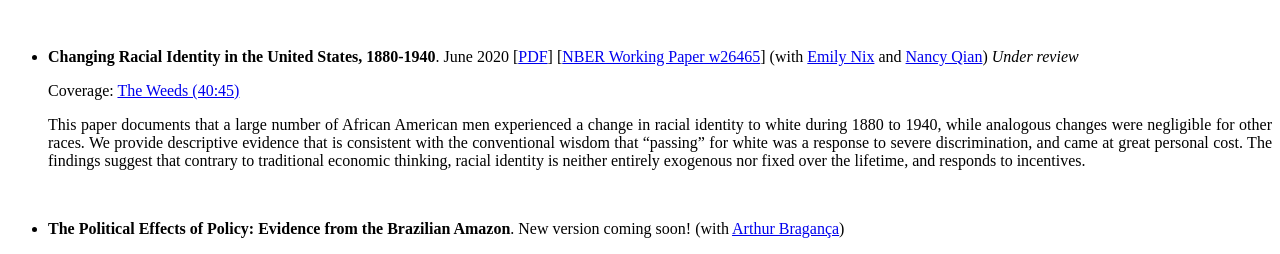
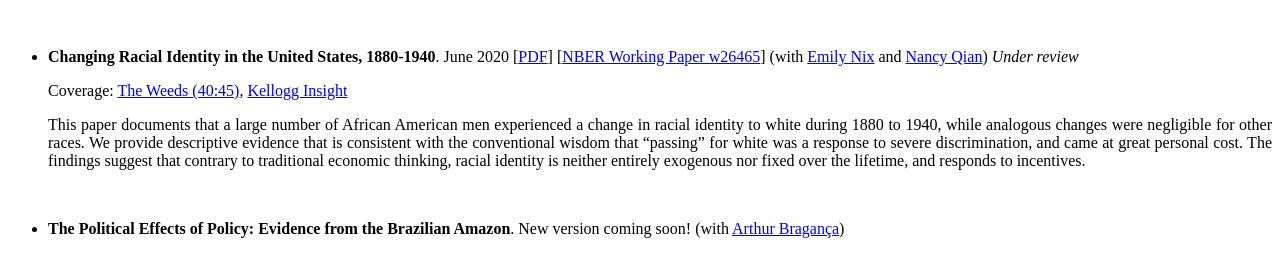
Before and after one commit to rdahis/rdahis.github.io, a Jekyll site: the page built from 1-research.md, in a window 1280 px wide. Shown: the part 517-771 px from the top of the page. Built offline with Jekyll 4.4.1, drawn with Linux system fonts in a browser that asks for light colours; a script that is not in the unit is left out.

Commit message:
Adds Kellogg Insight reference.

```diff
--- a/1-research.md
+++ b/1-research.md
@@ -22,7 +22,7 @@ permalink: /research/
 <br>
 - **Changing Racial Identity in the United States, 1880-1940**. June 2020 [[PDF](/files/papers/DNQ_2020_0608_FINAL.pdf){:target="_blank"}] [[NBER Working Paper w26465](https://www.nber.org/papers/w26465){:target="_blank"}] (with [Emily Nix](https://sites.google.com/site/emilyenix/){:target="_blank"} and [Nancy Qian](https://www.kellogg.northwestern.edu/faculty/qian/){:target="_blank"}) _Under review_
 
-   Coverage: [The Weeds (40:45)](https://open.spotify.com/episode/0QluGZdvuc5lFtt2ygnEtC?si=gSSl7uggTbqXu-LU3YvRSQ){:target="_blank"}
+   Coverage: [The Weeds (40:45)](https://open.spotify.com/episode/0QluGZdvuc5lFtt2ygnEtC?si=gSSl7uggTbqXu-LU3YvRSQ){:target="_blank"}, [Kellogg Insight](https://insight.kellogg.northwestern.edu/article/jim-crow-era-discrimination-violence-black-men-passed-white){:target="_blank"}
 
    <p style="text-align: justify;"> This paper documents that a large number of African American men experienced a change in racial identity to white during 1880 to 1940, while analogous changes were negligible for other races. We provide descriptive evidence that is consistent with the conventional wisdom that “passing” for white was a response to severe discrimination, and came at great personal cost. The findings suggest that contrary to traditional economic thinking, racial identity is neither entirely exogenous nor fixed over the lifetime, and responds to incentives. </p>
 
```
